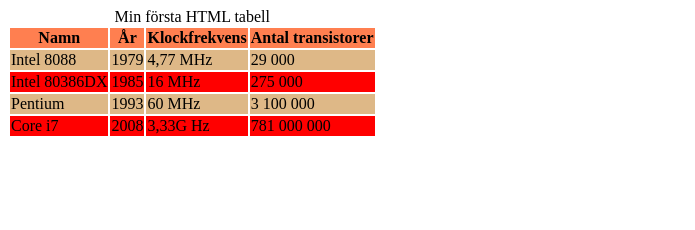
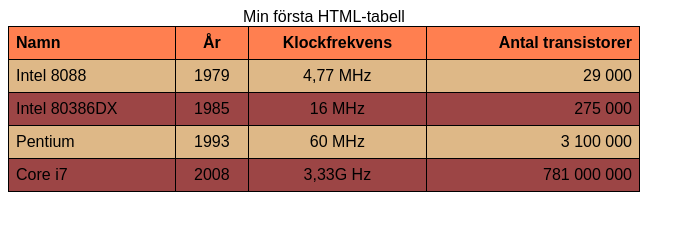
Before and after one commit to Suthasinee04/webb-i-skolan, a plain HTML site: page Tabeller.html in a window 1280 px wide. Shown: the whole page, without its empty margins (0-695 px from the left). Drawn offline with Linux system fonts and the light colour scheme.

Commit message:
uppgift 5.1 klar

```diff
--- a/CSStabelluppgift5.css
+++ b/CSStabelluppgift5.css
@@ -1,16 +1,29 @@
-tbody tr:nth-child(1){
+table{
+    font-family: Arial, Helvetica, sans-serif;
+    border-spacing: 0;
+    border-collapse: collapse;
+    width: 50%;
+}
+table th, td{
+    border: 1px solid black;
+}
+th, td{
+    text-align: center;
+    padding: 7px;
+}
+tbody tr:nth-child(odd){
     background-color: burlywood;
 }
-tbody tr:nth-child(3){
-    background-color:burlywood;
-}
-tbody tr:nth-child(2){
-    background-color: red;
-}
-tbody tr:nth-child(4){
-    background-color: red;
+tbody tr:nth-child(even){
+    background-color: rgb(156, 69, 69);
 }
 
 thead tr:nth-child(1){
     background-color: coral;
 }
+.left{
+    text-align: left;
+}
+.right{
+    text-align: right;
+}
--- a/Tabeller.html
+++ b/Tabeller.html
@@ -5,42 +5,44 @@
         <meta charset="utf-8">
         <link href="CSStabelluppgift5.css" rel="stylesheet">
     </head>
+    <body>
 <table>
-    <caption> Min första HTML tabell</caption>
+    <caption> Min första HTML-tabell</caption>
     <thead>
-        <tr>
-            <th> Namn</th>
+        <tr >
+            <th class="left"> Namn</th>
             <th>År</th>
             <th>Klockfrekvens</th>
-            <th>Antal transistorer</th>
+            <th class="right">Antal transistorer</th>
         </tr>
     </thead>
     <tbody>
         <tr>
-            <td>Intel 8088</td>
+            <td class="left">Intel 8088</td>
             <td>1979</td>
             <td>4,77 MHz</td>
-            <td>29 000</td>
+            <td class="right">29 000</td>
         </tr>
         <tr>
-            <td>Intel 80386DX</td>
+            <td class="left">Intel 80386DX</td>
             <td>1985</td>
             <td>16 MHz</td>
-            <td>275 000</td>
+            <td class="right">275 000</td>
         </tr>
         <tr>
-            <td>Pentium</td>
+            <td class="left">Pentium</td>
             <td>1993</td>
             <td>60 MHz</td>
-            <td>3 100 000</td>
+            <td class="right">3 100 000</td>
         </tr>
         <tr>
-            <td>Core i7</td>
+            <td class="left">Core i7</td>
             <td>2008</td>
             <td>3,33G Hz</td>
-            <td>781 000 000</td>
+            <td class="right">781 000 000</td>
         </tr>
     </tbody>
 </table>
+</body>
 
 </html>
```
